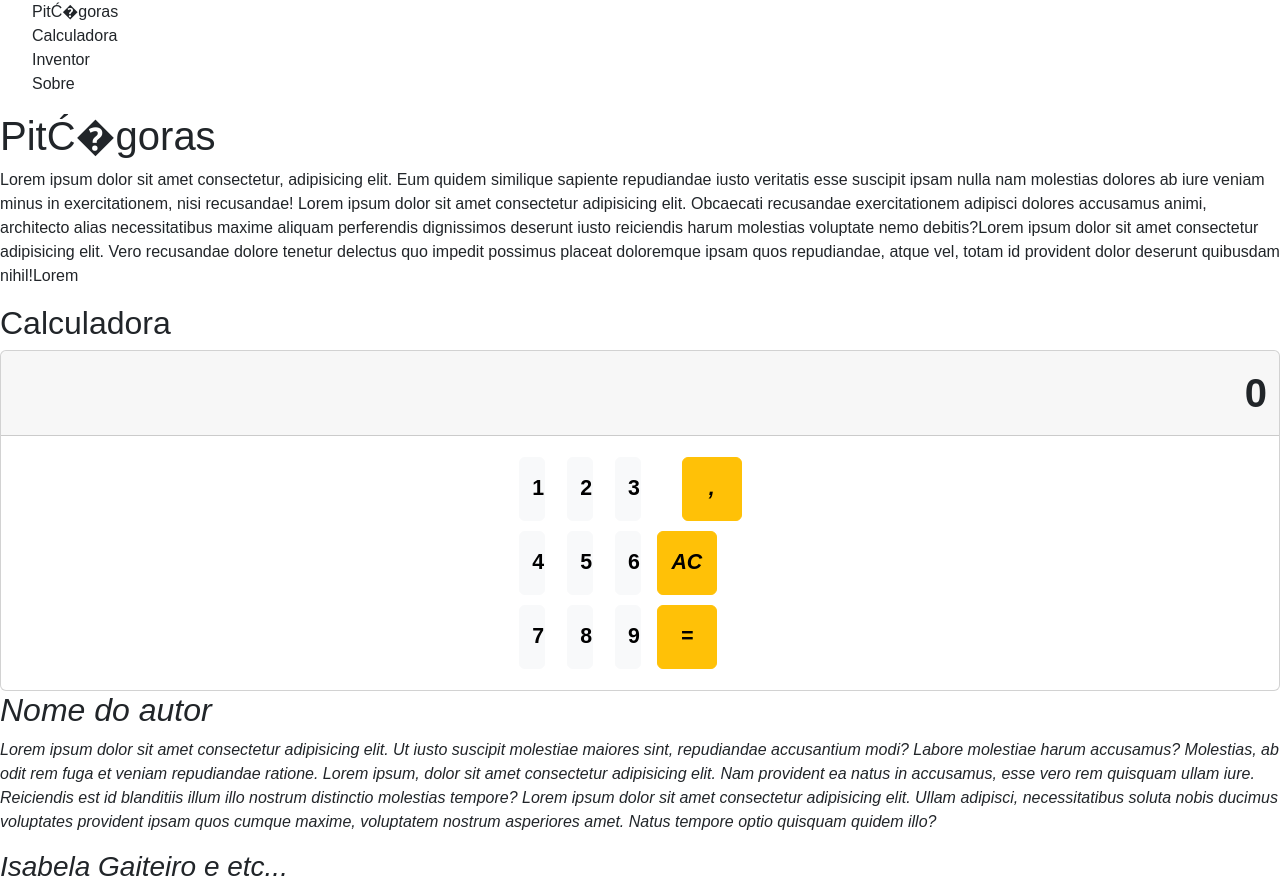
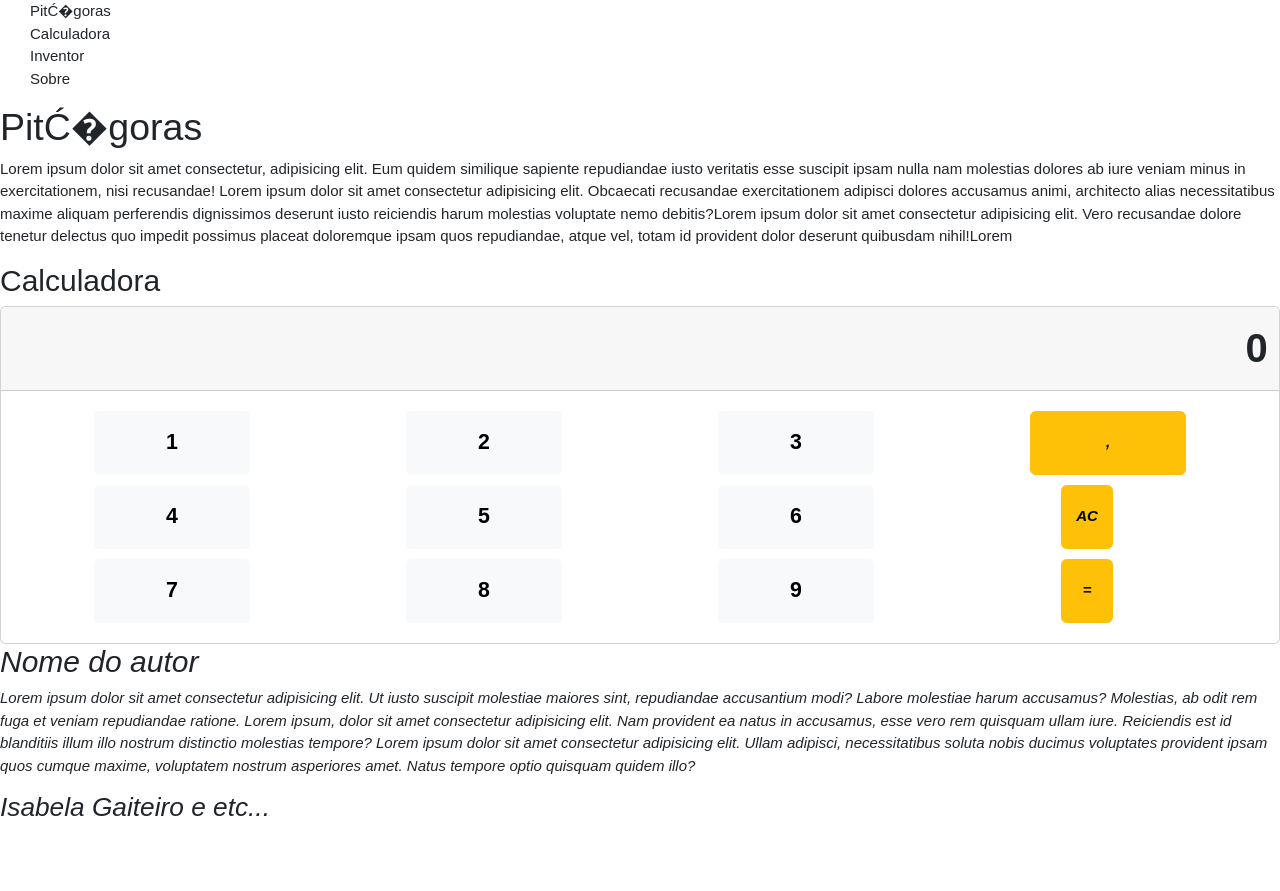
Before and after one commit to Isagaiteiro/Calculadora_Pitagoras, a plain HTML site: page Index.html in a window 1280 px wide. After the commit the page ends 831 px from the top, so only its background shows below. Drawn offline with nearby package versions, Linux system fonts and the light colour scheme; a script that the page names is missing.

Commit message:
Atualização do código

```diff
--- a/_css/style.css
+++ b/_css/style.css
@@ -4,8 +4,8 @@
     text-decoration: none;
     list-style-type: none;
     /*max-width: 100%;
-    min-height: 100%;
-    font-size: 15px;*/
+    min-height: 100%;*/
+    font-size: 15px;
     font-family: Arial, Helvetica, sans-serif;
 
 }
@@ -40,6 +40,8 @@
 .collumn{
     display: flex;
     align-items: center;
-    justify-content: center;
+    justify-content: space-between;
     flex-direction: column;
+    width: 100%;
+
 }
```
